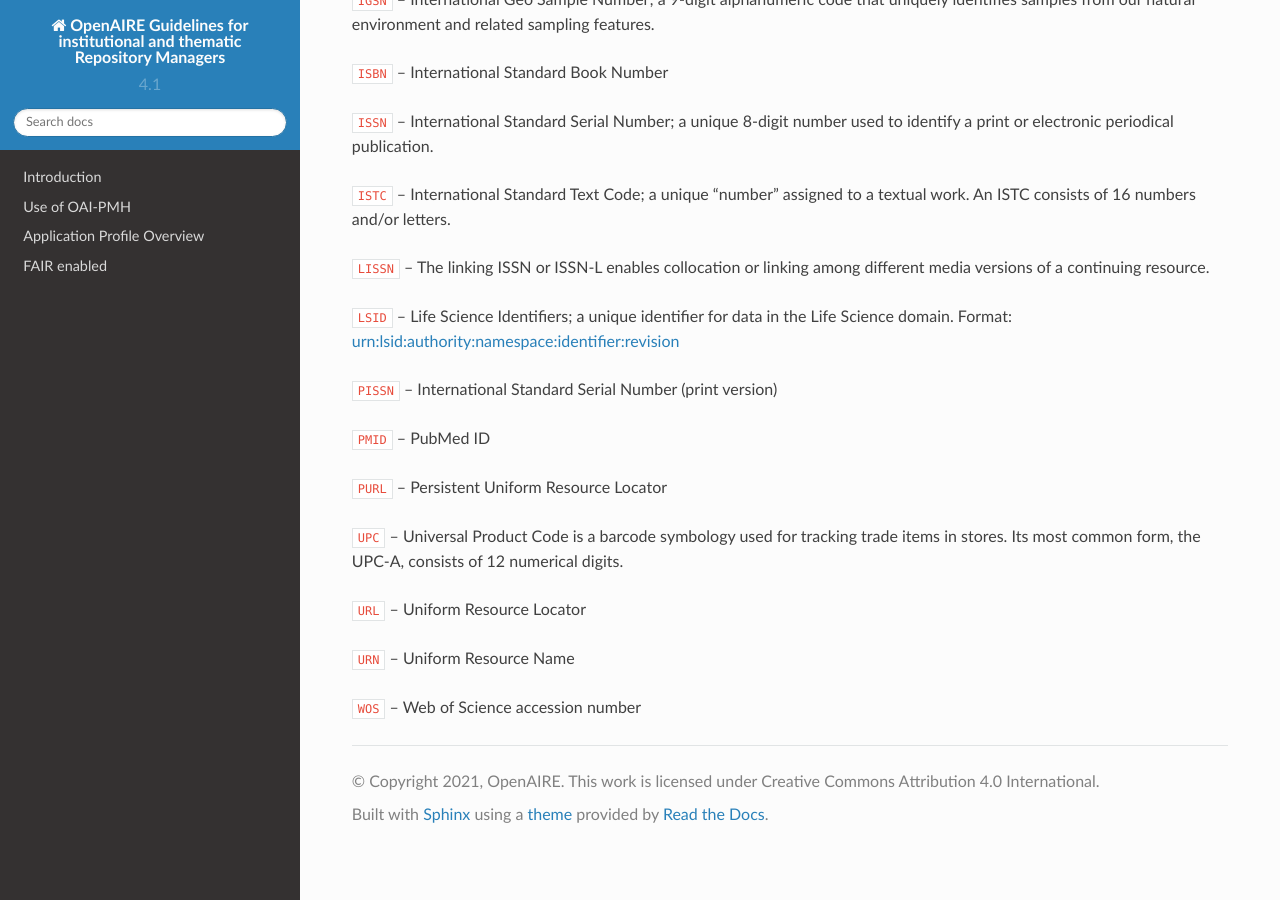
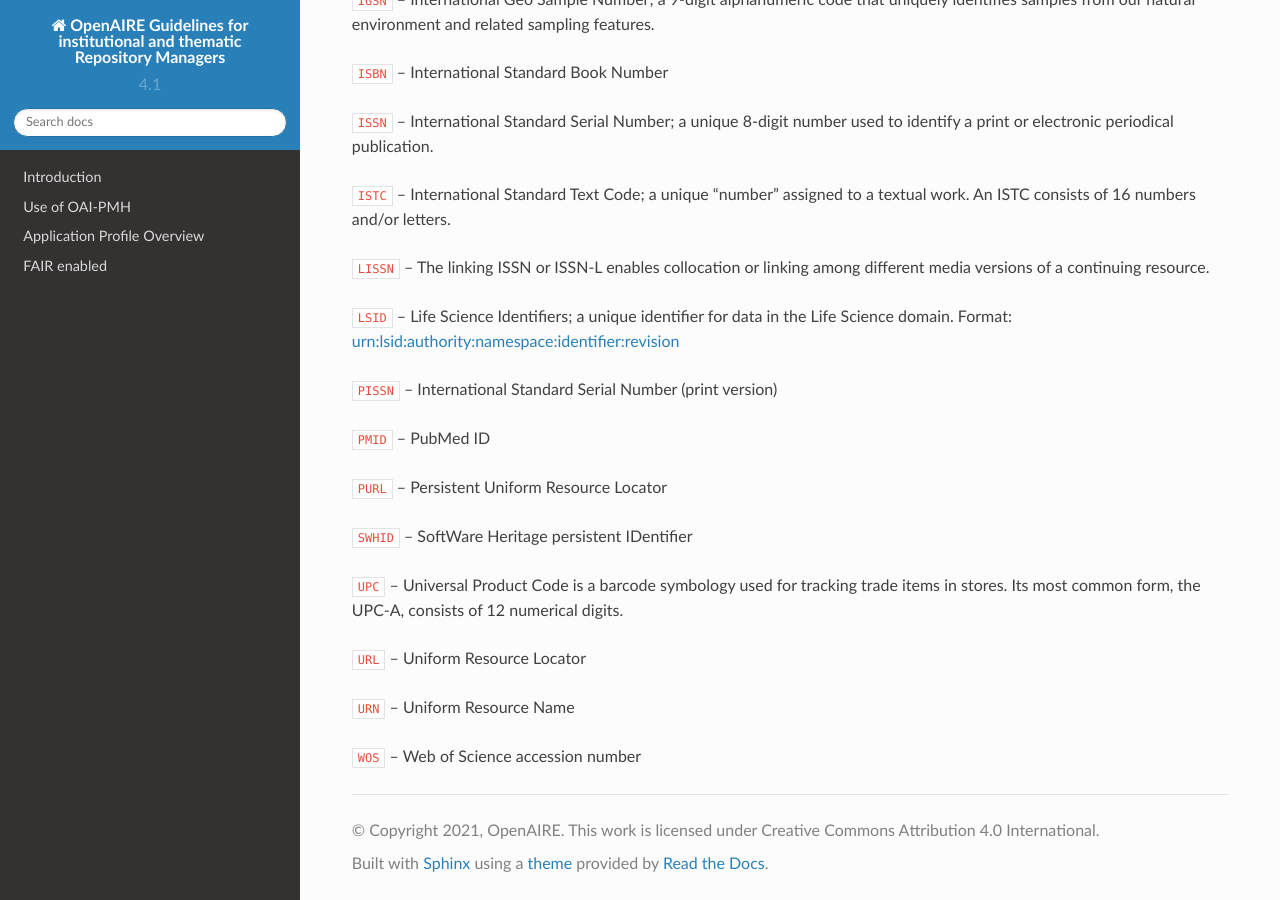
Before and after one commit to openaire/guidelines-literature-repositories, a Sphinx documentation site: the page built from docs/vocabularies/relatedidentifiertype.rst, in a window 1280 px wide and 900 px high, scrolled down 550 px. Built offline with Sphinx 7.4.7 and the Read the Docs theme 2.0.0, drawn with Linux system fonts in a browser that asks for light colours; a script that is not in the unit is left out.

Commit message:
PR for issue #45 https://github.com/openaire/guidelines-literature-repositories/issues/45 Support SWHID as a related identifier

```diff
--- a/docs/vocabularies/relatedidentifiertype.rst
+++ b/docs/vocabularies/relatedidentifiertype.rst
@@ -17,6 +17,7 @@
 * ``PISSN`` – International Standard Serial Number (print version)
 * ``PMID`` – PubMed ID
 * ``PURL`` – Persistent Uniform Resource Locator
+* ``SWHID`` – SoftWare Heritage persistent IDentifier
 * ``UPC`` – Universal Product Code is a barcode symbology used for tracking trade items in stores. Its most common form, the UPC-A, consists of 12 numerical digits.
 * ``URL`` – Uniform Resource Locator
 * ``URN`` – Uniform Resource Name
```
